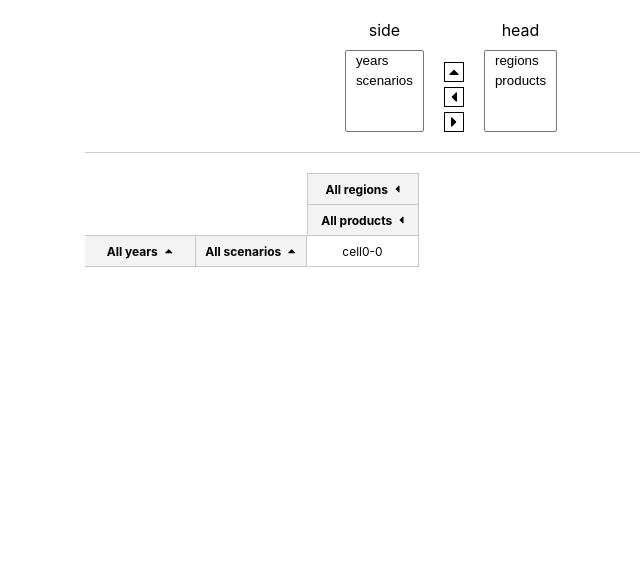
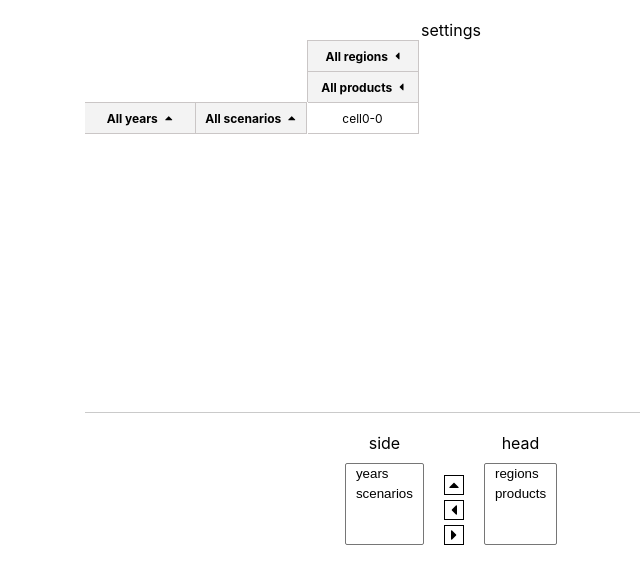
Before and after one commit to cherginets/cube, a React (Create React App) app: page / in a window 1280 px wide. Shown: the top 584 px of the page, without its empty margins (189-829 px from the left). Built offline with nearby package versions, Linux system fonts and the light colour scheme.

Commit message:
refactoring

```diff
--- a/src/App.js
+++ b/src/App.js
@@ -1,6 +1,6 @@
 import React, { Component } from 'react';
 import './App.css';
-import CubeTable from "./components/CubeTable";
+import Cube from "./components/Cube";
 import { library } from '@fortawesome/fontawesome-svg-core'
 import { faCaretUp, faCaretDown, faCaretLeft, faCaretRight } from '@fortawesome/free-solid-svg-icons'
 
@@ -10,7 +10,7 @@ class App extends Component {
   render() {
     return (
       <div className="App">
-          <CubeTable />
+          <Cube />
       </div>
     );
   }
--- /dev/null
+++ b/src/components/Cube.js
@@ -0,0 +1,17 @@
+import React, {Component} from 'react';
+import CubeTable from "./CubeTable";
+import CubeSettingsPanel from "./CubeSettingsPanel";
+
+class Cube extends Component {
+    constructor(props) {
+        super(props);
+    }
+    render() {
+        return <div className="cube">
+            <CubeSettingsPanel />
+            <CubeTable />
+        </div>
+    }
+}
+
+export default Cube;
--- /dev/null
+++ b/src/components/CubeSettingsPanel.js
@@ -0,0 +1,14 @@
+import React, {Component} from 'react';
+
+class CubeSettingsPanel extends Component {
+    constructor(props) {
+        super(props);
+    }
+    render() {
+        return <div className="cube-settings">
+            settings
+        </div>
+    }
+}
+
+export default CubeSettingsPanel;
--- a/src/components/CubeTable/CubeTable.js
+++ b/src/components/CubeTable.js
@@ -180,9 +180,8 @@ class CubeTable extends Component {
                 return $($header).css('margin-left', -$($body).scrollLeft());
             });
         };
-        new fixedTable($('#demo'));
+        new fixedTable($('#cubeTable'));
         //endregion
-
     }
 
     getTrs = (tree, param_length = 1) => {
@@ -305,29 +304,8 @@ class CubeTable extends Component {
         console.groupEnd();
 
         return (
-            <div className={"cube"}>
-                <div className={"cube-settings"}>
-                    <label>side
-                        <select id={"settings_side_measures"} multiple={true}>
-                            {this.state.list_measures_side.map((name, key) => {
-                                return <option value={name} key={key}>{name}</option>
-                            })}
-                        </select>
-                    </label>
-                    <label>
-                        <div className="cube-settings-button" onClick={this.settings_up} style={{marginBottom: "5px"}}><FontAwesomeIcon icon={"caret-up"}/></div>
-                        <div className="cube-settings-button" onClick={this.settings_left} style={{marginBottom: "5px"}}><FontAwesomeIcon icon={"caret-left"}/></div>
-                        <div className="cube-settings-button" onClick={this.settings_right}>                              <FontAwesomeIcon icon={"caret-right"}/></div>
-                    </label>
-                    <label>head
-                        <select id={"settings_head_measures"} multiple={true}>
-                            {this.state.list_measures_head.map((name, key) => {
-                                return <option value={name} key={key}>{name}</option>
-                            })}
-                        </select>
-                    </label>
-                </div>
-                <div className="cube-table" id="demo">
+            <div>
+                <div className="cube-table" id="cubeTable">
                     <header className="cube-table-header" style={{
                         marginLeft: (110 * sidebar_cols_count + 2) + "px",
                         height: (30 * headers_rows_count + 2) + "px",
@@ -396,6 +374,27 @@ class CubeTable extends Component {
                             </tbody>
                         </table>
                     </div>
+                </div>
+                <div className={"cube-old-settings"}>
+                    <label>side
+                        <select id={"settings_side_measures"} multiple={true}>
+                            {this.state.list_measures_side.map((name, key) => {
+                                return <option value={name} key={key}>{name}</option>
+                            })}
+                        </select>
+                    </label>
+                    <label>
+                        <div className="cube-old-settings-button" onClick={this.settings_up} style={{marginBottom: "5px"}}><FontAwesomeIcon icon={"caret-up"}/></div>
+                        <div className="cube-old-settings-button" onClick={this.settings_left} style={{marginBottom: "5px"}}><FontAwesomeIcon icon={"caret-left"}/></div>
+                        <div className="cube-old-settings-button" onClick={this.settings_right}>                              <FontAwesomeIcon icon={"caret-right"}/></div>
+                    </label>
+                    <label>head
+                        <select id={"settings_head_measures"} multiple={true}>
+                            {this.state.list_measures_head.map((name, key) => {
+                                return <option value={name} key={key}>{name}</option>
+                            })}
+                        </select>
+                    </label>
                 </div>
             </div>
         );
--- a/src/components/CubeTable/index.js
+++ /dev/null
@@ -1,3 +0,0 @@
-import CubeTable from './CubeTable';
-
-export default CubeTable;
--- a/src/index.css
+++ b/src/index.css
@@ -53,29 +53,30 @@ code {
     border-bottom: 1px solid #cac6c6;
     border-right: 1px solid #cac6c6; }
 
-.cube-settings {
+.cube-old-settings {
   display: flex;
+  width: 100%;
   align-items: flex-end;
   justify-content: center;
-  margin-bottom: 20px;
-  padding-bottom: 20px;
-  border-bottom: 1px solid #cacaca; }
-  .cube-settings label {
+  margin-top: 20px;
+  padding-top: 20px;
+  border-top: 1px solid #cacaca; }
+  .cube-old-settings label {
     display: flex;
     flex-direction: column;
     margin: 0 10px; }
-    .cube-settings label select {
+    .cube-old-settings label select {
       margin-top: 10px; }
-      .cube-settings label select option {
+      .cube-old-settings label select option {
         padding: 2px 10px; }
-  .cube-settings-button {
+  .cube-old-settings-button {
     padding: 1px 4px;
     border: 1px solid black;
     cursor: pointer;
     display: flex;
     align-items: center;
     justify-content: center; }
-    .cube-settings-button:hover {
+    .cube-old-settings-button:hover {
       background: #ececec; }
 
 /*# sourceMappingURL=index.css.map */
--- a/src/styles/_old_settings.scss
+++ b/src/styles/_old_settings.scss
@@ -1,10 +1,11 @@
-.cube-settings {
+.cube-old-settings {
   display: flex;
+  width: 100%;
   align-items: flex-end;
   justify-content: center;
-  margin-bottom: 20px;
-  padding-bottom: 20px;
-  border-bottom: 1px solid #cacaca;
+  margin-top: 20px;
+  padding-top: 20px;
+  border-top: 1px solid #cacaca;
   label {
     display: flex;
     flex-direction: column;
```
Also changed, not shown: 1 other file (tests, documents, lock files or other folders).
